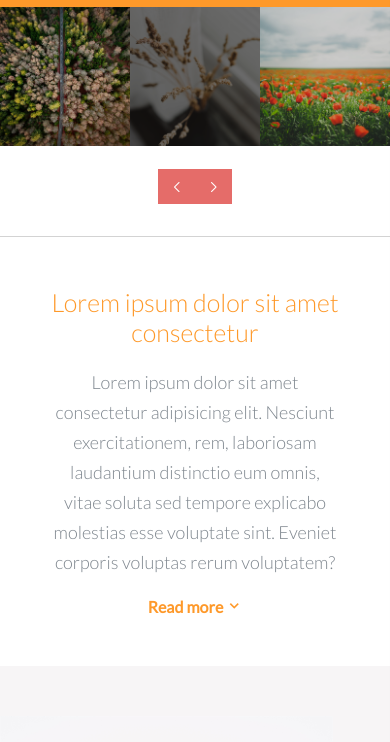
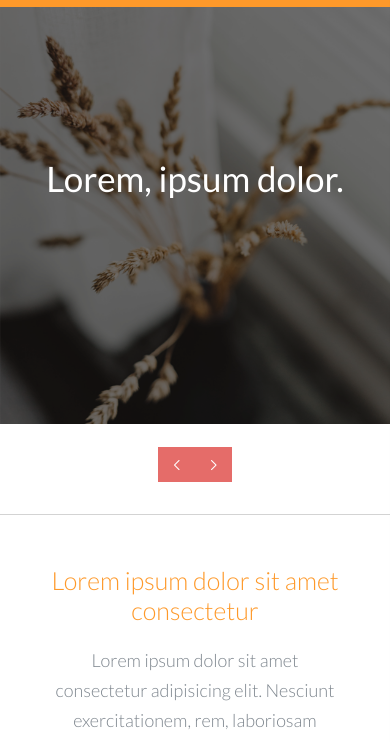
Before and after one commit to markocizmar/Exercise-4, a website: page commercial.html in a window 390 px wide. Shown: the part 93-835 px from the top of the page. Drawn offline with nearby package versions, Linux system fonts and the light colour scheme; files whose address does not match are found by name.

Commit message:
fixed nested objects, started responsivity

```diff
--- a/commercial.html
+++ b/commercial.html
@@ -119,7 +119,7 @@
     <section class="commercial-top">
         <div class="swiper commSwiper">
             <div class="swiper-wrapper">
-                <div class="swiper-slide"><img src="./img/commS1.png" alt="Commercial swiper image"><div class="swiper-text-div"><h2>Lorem, ipsum dolor.</h2><p>Lorem ipsum dolor sit amet consectetur, adipisicing elit. Nemo, exercitationem, voluptatibus a autem velit et vel sit eius ullam reprehenderit quia sapiente architecto pariatur obcaecati minima nostrum! Molestiae, nobis! Dolores.</p></div></div>
+                <div class="swiper-slide"><div class="swiper-image-div"><img src="./img/commS1.png" alt="Commercial swiper image"><div class="swiper-text-div"><h2>Lorem, ipsum dolor.</h2><p>Lorem ipsum dolor sit amet consectetur, adipisicing elit. Nemo, exercitationem, voluptatibus a autem velit et vel sit eius ullam reprehenderit quia sapiente architecto pariatur obcaecati minima nostrum! Molestiae, nobis! Dolores.</p></div></div></div>
                 <div class="swiper-slide"><img src="./img/commS2.png" alt="Commercial swiper image"><div class="swiper-text-div"><h2>Lorem, ipsum dolor.</h2><p>Lorem ipsum dolor sit amet consectetur, adipisicing elit. Nemo, exercitationem, voluptatibus a autem velit et vel sit eius ullam reprehenderit quia sapiente architecto pariatur obcaecati minima nostrum! Molestiae, nobis! Dolores.</p></div></div>
                 <div class="swiper-slide"><img src="./img/commS3.png" alt="Commercial swiper image"><div class="swiper-text-div"><h2>Lorem, ipsum dolor.</h2><p>Lorem ipsum dolor sit amet consectetur, adipisicing elit. Nemo, exercitationem, voluptatibus a autem velit et vel sit eius ullam reprehenderit quia sapiente architecto pariatur obcaecati minima nostrum! Molestiae, nobis! Dolores.</p></div></div>
                 <div class="swiper-slide"><img src="./img/commS1.png" alt="Commercial swiper image"><div class="swiper-text-div"><h2>Lorem, ipsum dolor.</h2><p>Lorem ipsum dolor sit amet consectetur, adipisicing elit. Nemo, exercitationem, voluptatibus a autem velit et vel sit eius ullam reprehenderit quia sapiente architecto pariatur obcaecati minima nostrum! Molestiae, nobis! Dolores.</p></div></div>
--- a/js/script.js
+++ b/js/script.js
@@ -40,13 +40,22 @@ var quoteSwiper = new Swiper(".quoteSwiper", {
 });
 
 //--------COMMERCIAL SWIPER---------//
+
 var commSwiper = new Swiper(".commSwiper", {
-  slidesPerView: 3,
+  slidesPerView: 1,
   centeredSlides: true,
   loop: true,
   navigation: {
     nextEl: ".swiper-button-next",
     prevEl: ".swiper-button-prev",
+  },
+  breakpoints: {
+    768: {
+      slidesPerView: 2,
+    },
+    1024: {
+      slidesPerView: 3,
+    },
   },
 });
 
--- a/scss/_commercial.scss
+++ b/scss/_commercial.scss
@@ -23,7 +23,7 @@
     }
 
     &-active {
-      & img {
+      img {
         filter: brightness(50%);
         transition: filter 1s;
 
@@ -34,12 +34,15 @@
         }
       }
 
-      & h2 {
+      h2 {
         display: block !important;
       }
 
       &:hover p {
         display: block;
+      }
+      &:hover h2 {
+        top: 35% !important;
       }
     }
 
@@ -48,33 +51,36 @@
       transition: filter 1s;
     }
 
-    & img {
+    .swiper-image-div {
+      position: relative;
+    }
+
+    img {
       display: block;
       width: 100%;
       height: 100%;
       object-fit: cover;
     }
 
-    & .swiper-text-div {
+    .swiper-text-div {
       font-family: "Lato";
     }
 
-    & h2,
+    h2,
     p {
       font-weight: normal;
       display: none;
       color: white;
-      position: relative;
-      font-size: 40px;
-      top: -400px;
-      height: 0px;
+      position: absolute;
+      font-size: 35px;
+      top: 40%;
+      transform: translateY(-40%);
+      width: 100%;
     }
 
-    & p {
-      margin: auto;
+    p {
       line-height: 25px;
-      width: 70%;
-      top: -300px;
+      margin-top: 100px;
       font-size: initial;
     }
   }
```
Also changed, not shown: css/styles.css.
